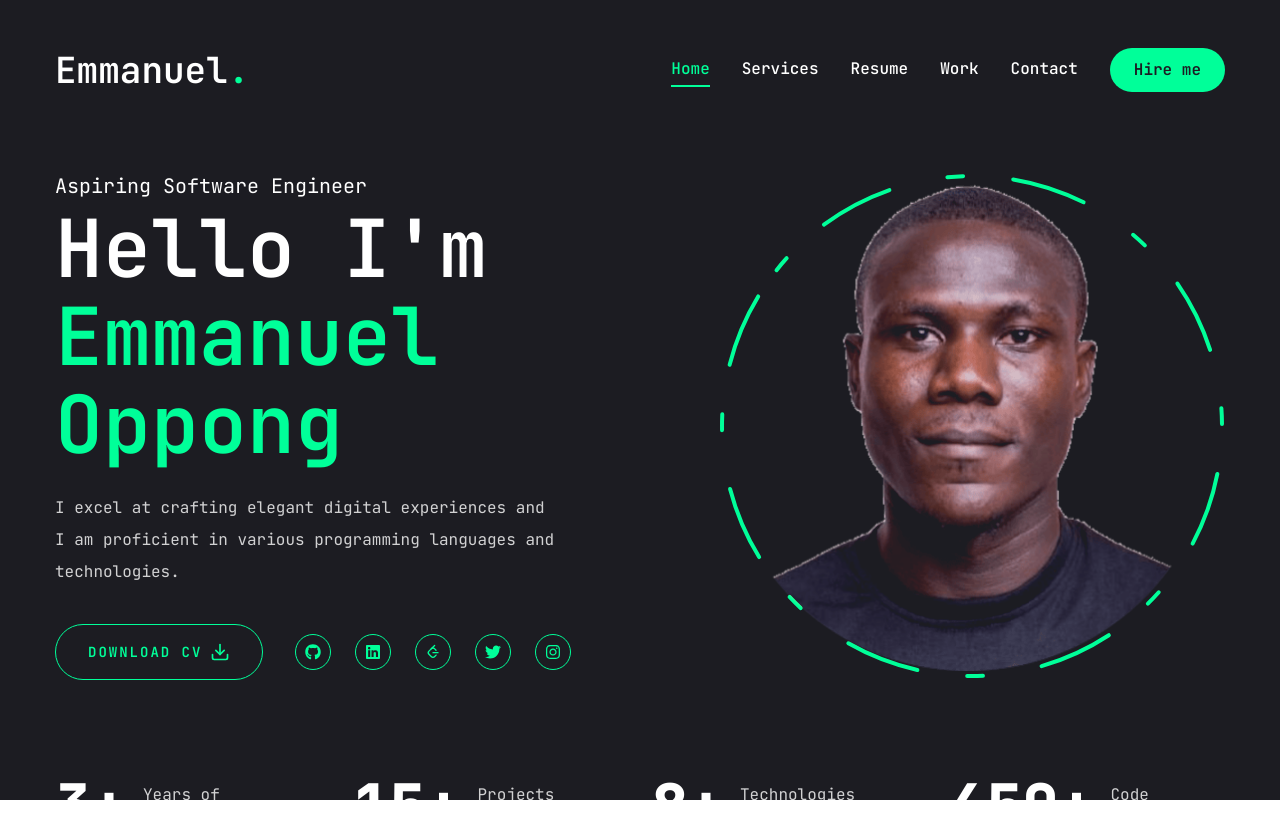
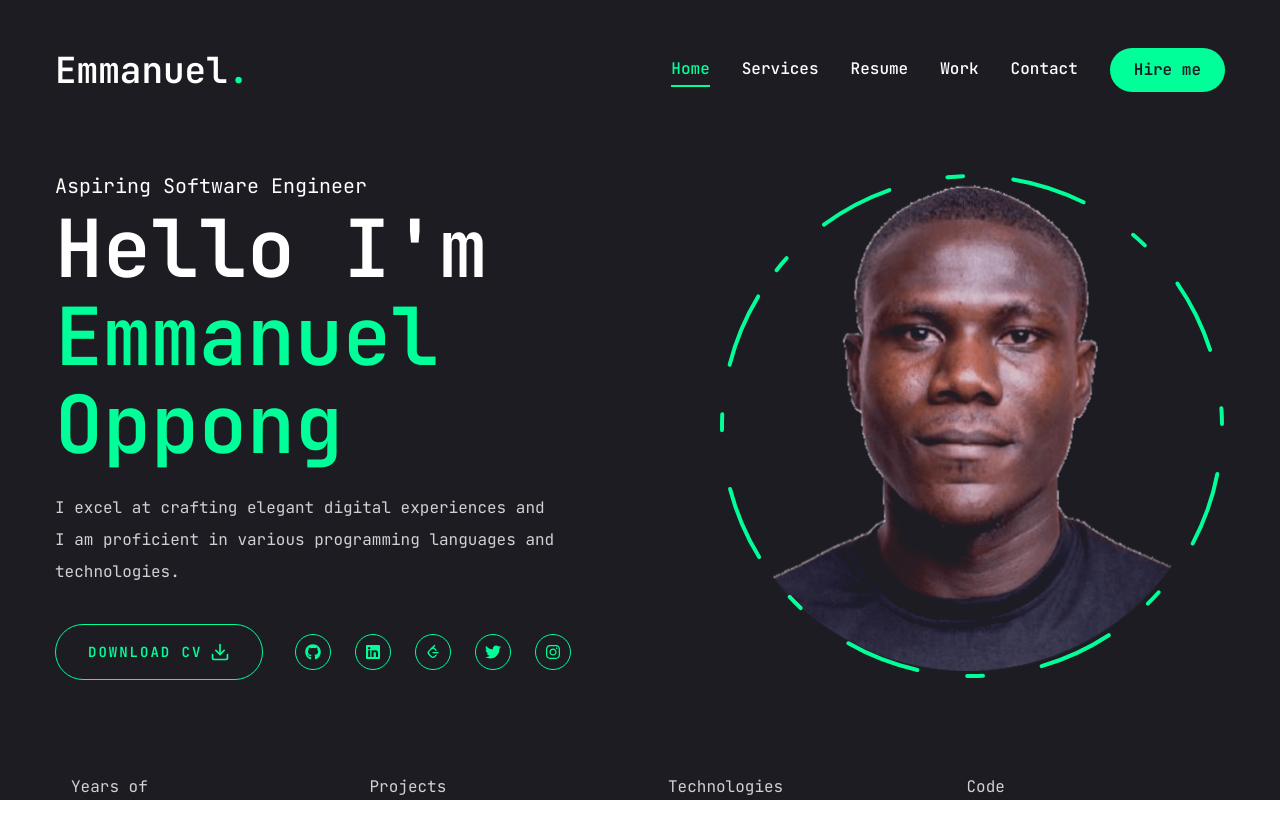
Before and after one commit to emmaeng680/portfoliosite, a Next.js app in the folder emmas-portfolio/: page / in a window 1280 px wide. Shown: the top 838 px of the page. Built offline with nearby package versions, Linux system fonts and the light colour scheme.

Commit message:
updated
must run

```diff
--- a/emmas-portfolio/components/Stats.jsx
+++ b/emmas-portfolio/components/Stats.jsx
@@ -1,5 +1,5 @@
 'use client'
-import CountUp  from "react-countup";
+import {useCountUp}  from "react-countup";
 
 
 const stats = [
@@ -29,21 +29,12 @@ const Stats = () => {
                     {stats.map((item, index) => {
                         return (
                             <div className='flex-1 flex gap-4 items-center justify-center xl:justify-start' key={index} >
-                                {
-                                    /*
-                                    <VisibilitySensor onChange={start}>
-        <span ref={countUpRef} />
-      </VisibilitySensor>
-                                    */
-                                }
-
-
-                                < CountUp
+                                < useCountUp
                                     start={0}
                                     separator="."
                                     decimal="."
                                     suffix="+"
-                                    end={item.num} duration={5} delay={0} className='text-4xl xl:text-6xl font-extrabold' />
+                                    end={item.num} duration={5} delay={2} className='text-4xl xl:text-6xl font-extrabold' />
 
 
                                 <p className={`${item.text.length < 15 ? "max-w-[100px]" : "max-w-[150px]" } leading-snug text-white/80`}>
--- a/emmas-portfolio/package.json
+++ b/emmas-portfolio/package.json
@@ -22,7 +22,7 @@
     "next": "15.0.3",
     "react": "^18.3.1",
     "react-countup": "^6.5.3",
-    "react-dom": "^18.3.1",
+    "react-dom": "^19.0.0",
     "react-icons": "^5.3.0",
     "react-visibility-sensor": "^5.1.1",
     "tailwind-merge": "^2.5.5",
```
Also changed, not shown: 1 other file (tests, documents, lock files or other folders).
